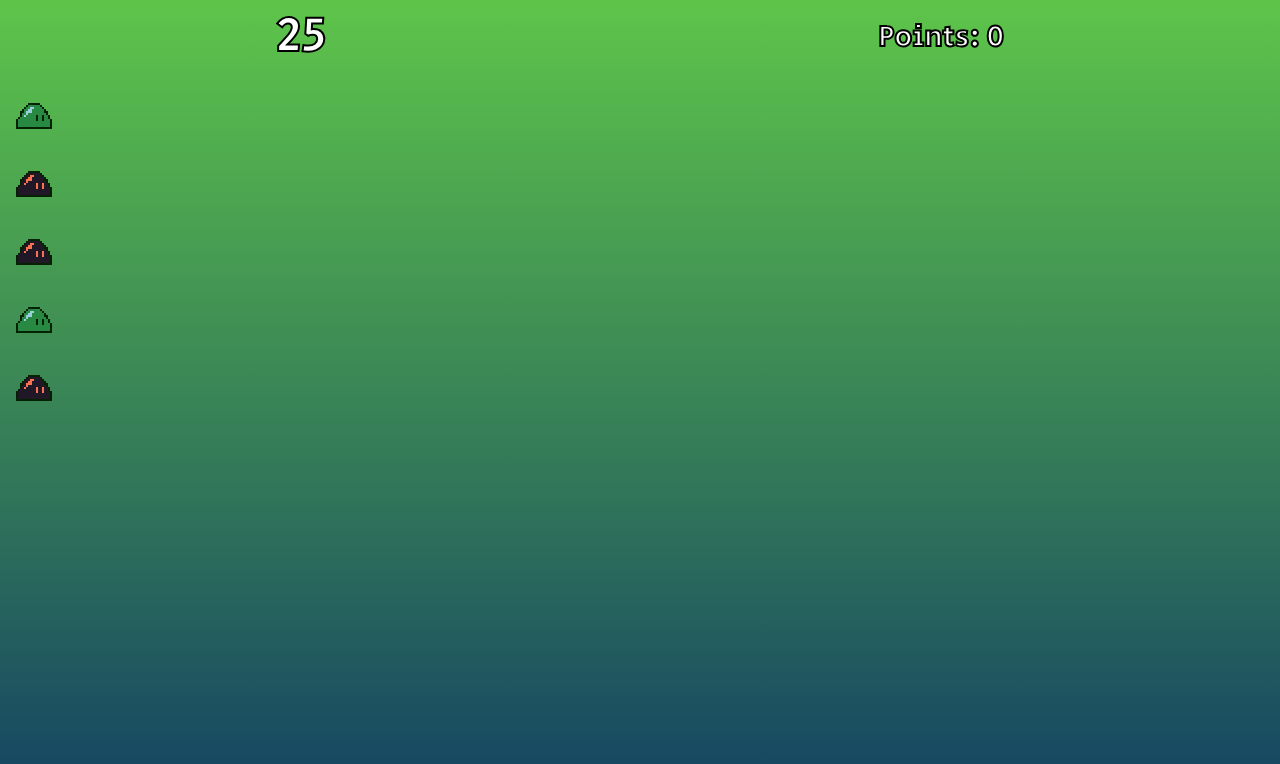
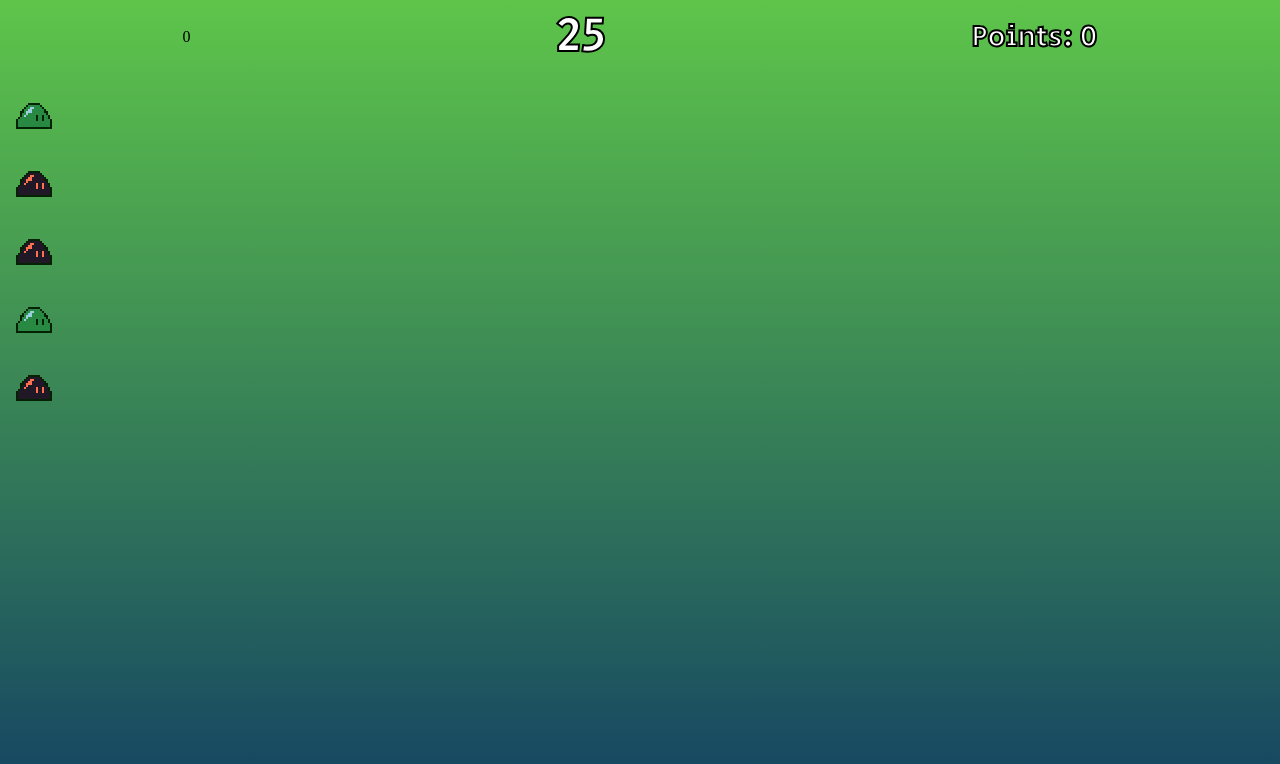
Before and after one commit to eddoCod3/SlimeMineGame.js, a plain HTML site: page index.html in a window 1280 px wide. Drawn offline with Linux system fonts and the light colour scheme.

Commit message:
Add local storage to the game

```diff
--- a/index.html
+++ b/index.html
@@ -8,11 +8,10 @@
   </head>
   <body onload="startGame()">
     <section class="ui_container">
-        <section class="timer" id="timer"></section>
-        <section class="points" id="points" ></section>
+      <section id="maxPoints"></section>
+      <section class="timer" id="timer"></section>
+      <section class="points" id="points"></section>
     </section>
-
-
 
     <script src="script.js"></script>
   </body>
--- a/script.js
+++ b/script.js
@@ -1,76 +1,78 @@
-
-let points = 0
-function createEnemy(){
-
-    let enemyGroup = ["Slime.gif","SlimeDark.gif","SlimeVolcano.gif",]
-    let randomEnemyChoose = enemyGroup[Math.floor(Math.random() * enemyGroup.length)];
+let points = 0;
+function createEnemy() {
+  let enemyGroup = ["Slime.gif", "SlimeDark.gif", "SlimeVolcano.gif"];
+  let randomEnemyChoose =
+    enemyGroup[Math.floor(Math.random() * enemyGroup.length)];
   let imageEnemy = document.createElement("img");
   let newEnemy = document.createElement("div");
 
   newEnemy.classList.add("personalEnemy");
-    newEnemy.onclick = function(){
+  newEnemy.onclick = function () {
     let x = Math.floor(Math.random() * 400);
     let y = Math.floor(Math.random() * 400);
     this.style.left = x + "px";
     this.style.top = y + "px";
-        this.style.position= "absolute";
-        points++
+    this.style.position = "absolute";
+    points++;
+  };
+  imageEnemy.src = `img/${randomEnemyChoose}`;
+  newEnemy.append(imageEnemy);
+  document.body.appendChild(newEnemy);
+  console.log("Generated");
+}
 
+function endGameTimer() {
+  let timer = 30;
+  let timerDisplay = document.getElementById("timer");
+  timerDisplay.textContent = timer;
+
+  setInterval(() => {
+    if (timer != 0) {
+      timer--;
+      timerDisplay.textContent = timer;
+    } else {
+      endGameMessage();
     }
-    imageEnemy.src = `img/${randomEnemyChoose}`;
-    newEnemy.append(imageEnemy)
-    document.body.appendChild(newEnemy);
-    console.log("Generated")
+  }, 1000);
+}
+
+function generatedEnemies() {
+  for (let i = 0; i < 5; i++) {
+    createEnemy();
+  }
+}
+
+function showScore() {
+  let pointsDisplay = document.getElementById("points");
+  setInterval(() => {
+    pointsDisplay.textContent = `Points: ${points}`;
+    setLocalStorage()
+  }, 1000);
 
 }
 
+function endGameMessage() {
+  alert(`Game over  your points:${points}`);
+}
 
-function endGameTimer(){
-    let timer = 30
-    let timerDisplay= document.getElementById("timer");
-    timerDisplay.textContent= timer
+function setLocalStorage(){
+    let displayMaxScore = document.getElementById("maxPoints");
+    let higherScore =0;
+    displayMaxScore.textContent = higherScore;
 
-    setInterval(()=>{
-        if(timer != 0){
-            timer--
-            timerDisplay.textContent= timer
+    if(higherScore <= points){
+        higherScore += points
+        localStorage.setItem("higherScore", higherScore);
     }else{
-            endGameMessage()
-
+        localStorage.getItem("higherScore");
     }
-    },1000)
-
 
 
 }
 
-function generatedEnemies(){
-
-    for (let i = 0; i < 5; i++) {
-            createEnemy()
-    }
-}
-
-
-
-let message = `this is a messge ${points} enter the part of the game `
-let messageP = "this is a message" + points + " please entenr the part of the game"
-function showScore(){
-
-  let pointsDisplay = document.getElementById("points")
-  setInterval(()=>{
-    pointsDisplay.textContent = `Points: ${points}`
-  },1000)
-}
-
-function startGame(){
+function startGame() {
     showScore();
     endGameTimer();
     generatedEnemies();
+
   }
-
-
-
-function endGameMessage(){
-    alert(`Game over  your points:${points}`)
-}
```
Lines whose indentation alone changed are shown as unchanged.
